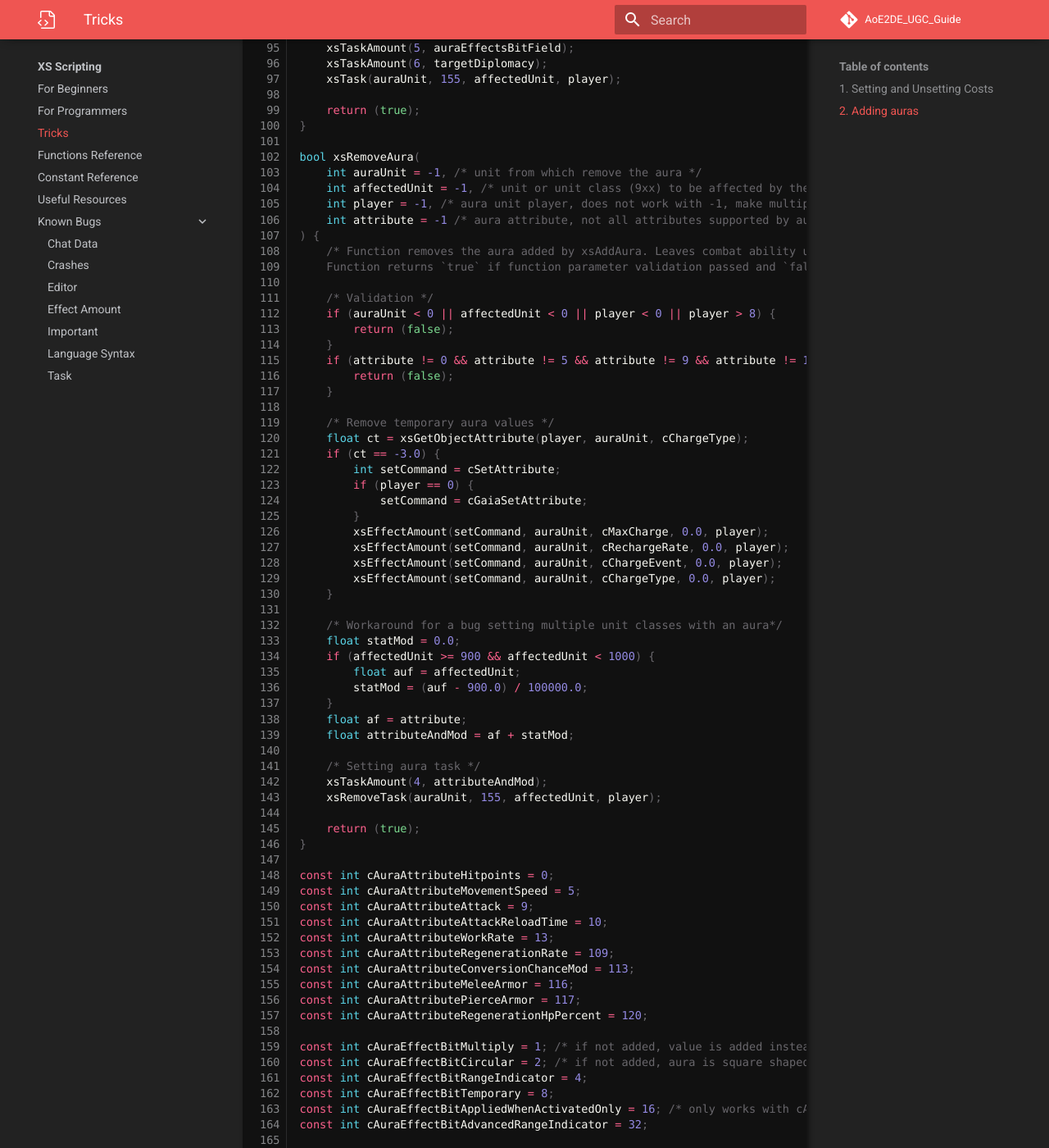
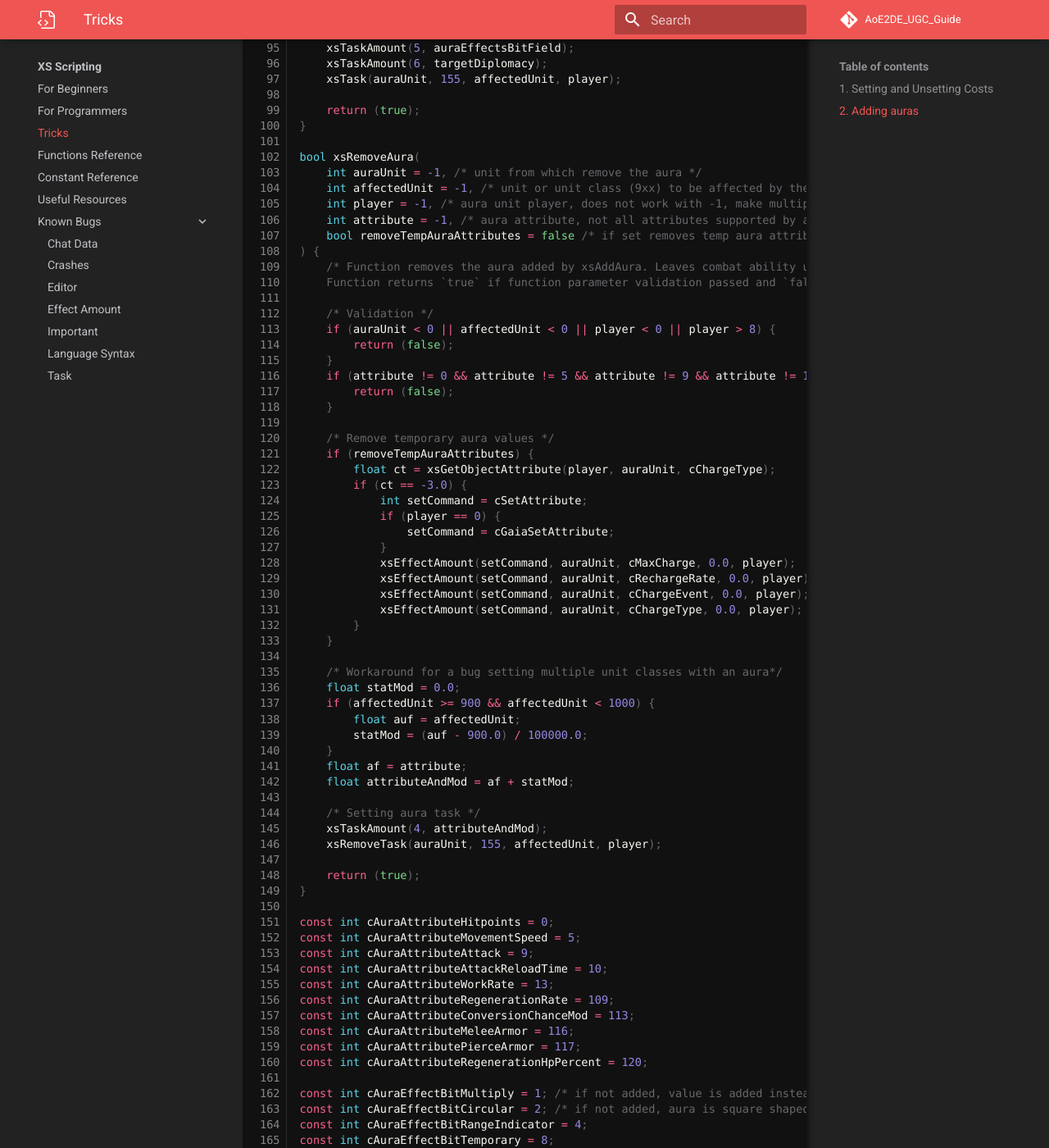
Before and after one commit to Divy1211/AoE2DE_UGC_Guide, an MkDocs documentation site: the page built from docs/general/xs/tricks.md, in a window 1280 px wide and 1400 px high, scrolled down 2478 px. Shown: the whole window at 82% size. Built offline with MkDocs 1.6.1 and Material for MkDocs 9.7.7, drawn with Linux system fonts in a browser that asks for light colours; some web fonts are replaced; comment, search, counter and statistics services are not loaded.

Commit message:
add flag

````diff
--- a/docs/general/xs/tricks.md
+++ b/docs/general/xs/tricks.md
@@ -126,7 +126,8 @@ bool xsRemoveAura(
     int auraUnit = -1, /* unit from which remove the aura */
     int affectedUnit = -1, /* unit or unit class (9xx) to be affected by the aura */
     int player = -1, /* aura unit player, does not work with -1, make multiple calls to all players instead */
-    int attribute = -1 /* aura attribute, not all attributes supported by auras, constants are provided */
+    int attribute = -1, /* aura attribute, not all attributes supported by auras, constants are provided */
+    bool removeTempAuraAttributes = false /* if set removes temp aura attributes from unit */
 ) {
     /* Function removes the aura added by xsAddAura. Leaves combat ability unchanged. Removing auras "freezes" the unit for further non task modifications.
     Function returns `true` if function parameter validation passed and `false` if it did not (no aura removed). */
@@ -140,16 +141,18 @@ bool xsRemoveAura(
     }
 
     /* Remove temporary aura values */
-    float ct = xsGetObjectAttribute(player, auraUnit, cChargeType);
-    if (ct == -3.0) {
-        int setCommand = cSetAttribute;
-        if (player == 0) {
-            setCommand = cGaiaSetAttribute;
+    if (removeTempAuraAttributes) {
+        float ct = xsGetObjectAttribute(player, auraUnit, cChargeType);
+        if (ct == -3.0) {
+            int setCommand = cSetAttribute;
+            if (player == 0) {
+                setCommand = cGaiaSetAttribute;
+            }
+            xsEffectAmount(setCommand, auraUnit, cMaxCharge, 0.0, player);
+            xsEffectAmount(setCommand, auraUnit, cRechargeRate, 0.0, player);
+            xsEffectAmount(setCommand, auraUnit, cChargeEvent, 0.0, player);
+            xsEffectAmount(setCommand, auraUnit, cChargeType, 0.0, player);
         }
-        xsEffectAmount(setCommand, auraUnit, cMaxCharge, 0.0, player);
-        xsEffectAmount(setCommand, auraUnit, cRechargeRate, 0.0, player);
-        xsEffectAmount(setCommand, auraUnit, cChargeEvent, 0.0, player);
-        xsEffectAmount(setCommand, auraUnit, cChargeType, 0.0, player);
     }
 
     /* Workaround for a bug setting multiple unit classes with an aura*/
@@ -194,7 +197,6 @@ const int cAuraDiplomacyGaiaYouAlly = 4;
 const int cAuraDiplomacyGaiaNeutralAlly = 5;
 const int cAuraDiplomacyAllButYou = 6;
 ```
-
 To use, copy the code above to a non-running `Script Call` effect or to your scenarios `.xs` file and then call the function in your xs code, eg:
 
 ```cpp
````
